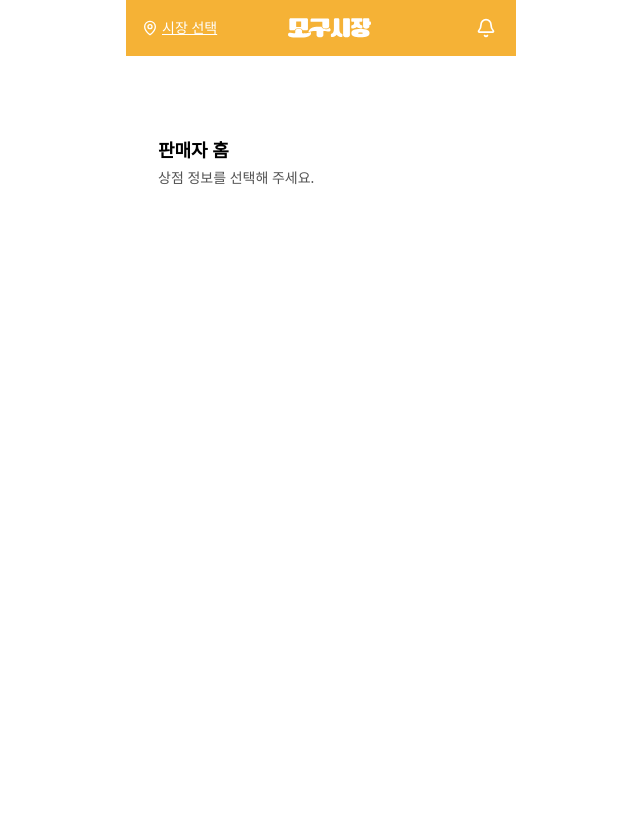
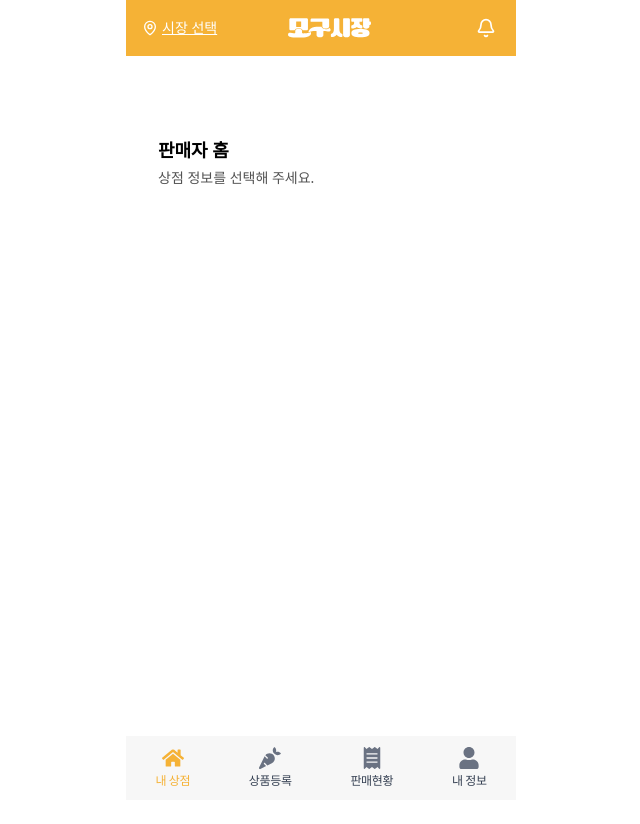
Before and after one commit to MoguMarket/front-end, a React (Vite) app: page /seller-home in a window 1280 px wide. Shown: the top 824 px of the page, without its empty margins (319-959 px from the left). Built offline with nearby package versions, Linux system fonts and the light colour scheme; no server answers.

Commit message:
feat: seller 페이지 네비바 추가

```diff
--- a/src/App.jsx
+++ b/src/App.jsx
@@ -27,6 +27,7 @@ import ShopIdSync from "./components/router/ShopIdSync.js";
 import SearchPage from "./pages/searchPage.jsx";
 import SellerHomePage from "./pages/sellerPage/seller-home.jsx";
 import SelfBuyPage from "./pages/produckDetailPage/selfBuyPage.jsx";
+import SellerBottomNav from "./components/seller/seller-navbar.jsx";
 
 import PageGuard from "./components/router/PageGaurd.jsx";
 import Register from "./pages/loginPage/register.jsx";
@@ -195,7 +196,7 @@ function AppContent() {
             {!isAuthPage &&
                 !isProductDetailPage &&
                 !isGroupBuyPage &&
-                !isSellerPage && <BottomNavBar />}
+                (isSellerPage ? <SellerBottomNav /> : <BottomNavBar />)}
         </div>
     );
 }
--- /dev/null
+++ b/src/components/seller/seller-navbar.jsx
@@ -0,0 +1,54 @@
+// src/components/seller/seller-navbar.jsx
+import { FaHome, FaCarrot, FaReceipt, FaUser } from "react-icons/fa";
+import { Link, useLocation } from "react-router-dom";
+
+export default function SellerBottomNav() {
+    const location = useLocation();
+
+    return (
+        <nav className="fixed bottom-0 left-1/2 -translate-x-1/2 w-full max-w-[390px] mx-auto bg-[#F7F7F7] z-50 font-[Pretendard]">
+            <div className="flex justify-around items-center h-16">
+                <NavItem
+                    icon={<FaHome size={22} />}
+                    label="내 상점"
+                    to="/seller-home"
+                    isActive={location.pathname === "/seller-home"}
+                />
+                <NavItem
+                    icon={<FaCarrot size={22} />}
+                    label="상품등록"
+                    to="/seller/add-product"
+                    isActive={location.pathname === "/seller/add-product"}
+                />
+                <NavItem
+                    icon={<FaReceipt size={22} />}
+                    label="판매현황"
+                    to="/seller/sales"
+                    isActive={location.pathname === "/seller/sales"}
+                />
+                <NavItem
+                    icon={<FaUser size={22} />}
+                    label="내 정보"
+                    to="/seller/mypage"
+                    isActive={location.pathname === "/seller/mypage"}
+                />
+            </div>
+        </nav>
+    );
+}
+
+function NavItem({ icon, label, to, isActive }) {
+    const iconColor = isActive ? "text-[#F5B236]" : "text-gray-500";
+    const textColor = isActive ? "text-[#F5B236]" : "text-gray-700";
+
+    return (
+        <Link
+            to={to}
+            className="flex flex-col items-center text-xs tracking-[-0.03em] font-[Pretendard]"
+            style={{ fontFeatureSettings: "'tnum'" }} // 숫자 자간 -3% + tabular numbers
+        >
+            <div className={iconColor}>{icon}</div>
+            <span className={`mt-1 ${textColor}`}>{label}</span>
+        </Link>
+    );
+}
```
